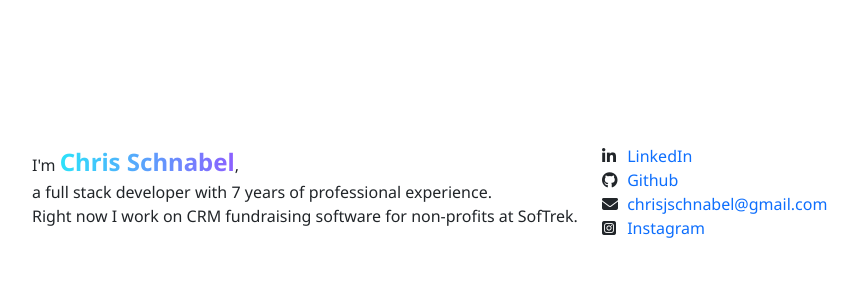
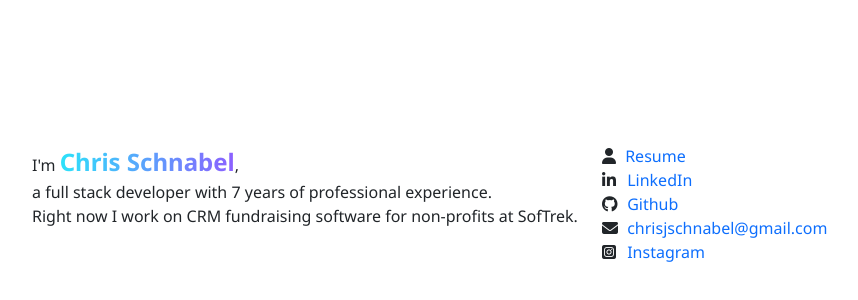
Before and after one commit to solean/solean.github.io, a plain HTML site: page index.html in a window 1280 px wide. Shown: the part 176-476 px from the top of the page, without its empty margins (50-908 px from the left). Drawn offline with nearby package versions, Linux system fonts and the light colour scheme.

Commit message:
Link to resume

```diff
--- a/index.html
+++ b/index.html
@@ -28,12 +28,10 @@
 					</div>
 					<div class="col">
 						<div>
-							<!--
 							<div>
 								<i class="fa-solid fa-user" style="margin-right: 5px;"></i>
-								<a href="/" target="_blank">Resume</a>
+								<a href="http://solean.github.io/public/resume2022.pdf" target="_blank">Resume</a>
 							</div>
-							-->
 							<div>
 								<i class="fa-brands fa-linkedin-in" style="margin-right: 7px;"></i>
 								<a href="https://www.linkedin.com/in/christopher-schnabel-816807146/" target="_blank">LinkedIn</a>
```
